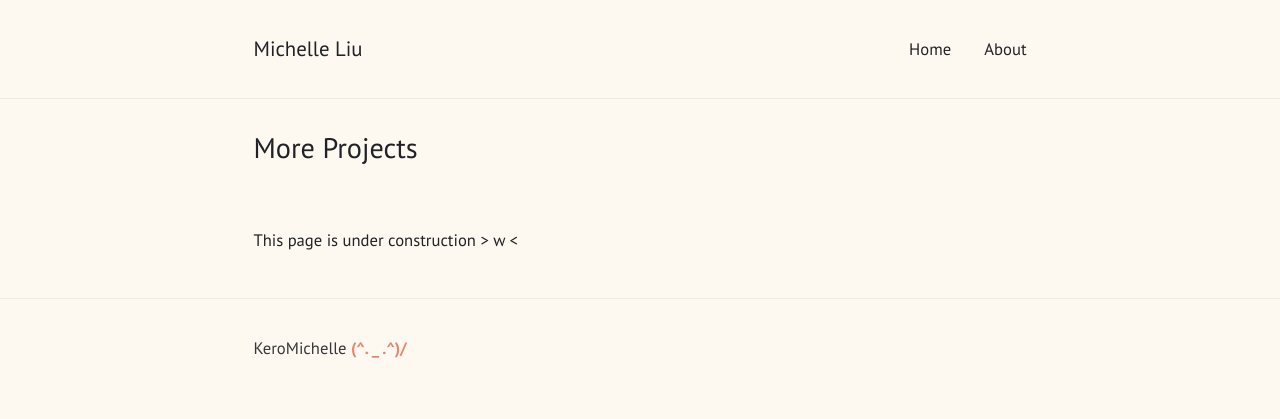
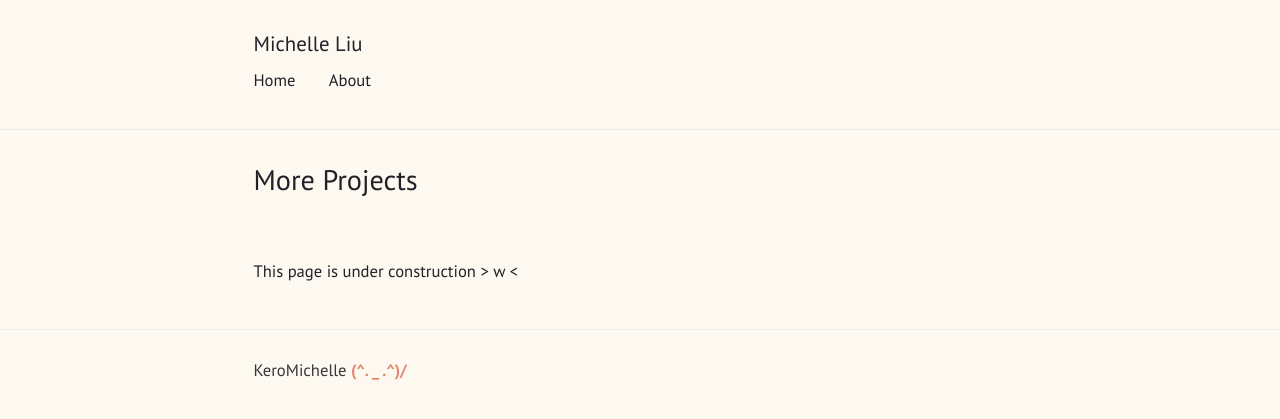
Before and after one commit to KeroMichelle/KeroMichelle.github.io, a Jekyll site: the page built from more.md, in a window 1280 px wide. Shown: the top 419 px of the page. Built offline with Jekyll 4.4.1, drawn with Linux system fonts in a browser that asks for light colours.

Commit message:
layout comment out more flex

```diff
--- a/_sass/layout.sass
+++ b/_sass/layout.sass
@@ -6,8 +6,8 @@ article
   flex-grow: 0
 
 body > header, body > footer
-  display: flex
-  flex-wrap: wrap
+  // display: flex
+  // flex-wrap: wrap
   align-items: center
   justify-content: space-between
 
```
